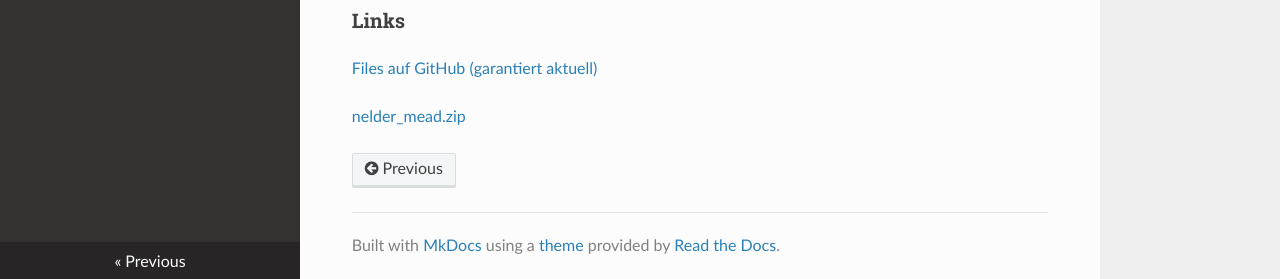
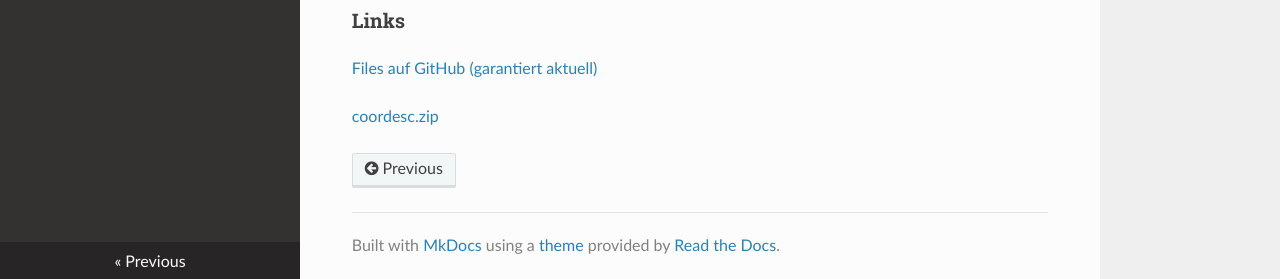
Before and after one commit to burnoutberni/univie-ops, an MkDocs documentation site: the page built from docs/koordinatenabstieg.md, in a window 1280 px wide and 900 px high, scrolled down 4267 px. Shown: the part 618-897 px from the top of the window. Built offline with MkDocs 1.6.1, drawn with Linux system fonts in a browser that asks for light colours; nearby versions of some CDN libraries; old or Windows-style settings are respelled for this version of MkDocs.

Commit message:
fix links

```diff
--- a/docs/koordinatenabstieg.md
+++ b/docs/koordinatenabstieg.md
@@ -195,4 +195,4 @@ Funktionalitäten an. Überschüssige Argumente werden ignoriert.
 
 [Files auf GitHub (garantiert aktuell)](https://github.com/burnoutberni/univie-ops/tree/master/src/coordesc)
 
-[nelder_mead.zip](https://github.com/burnoutberni/univie-ops/blob/master/src/nelder_mead.zip?raw=true)
+[coordesc.zip](https://github.com/burnoutberni/univie-ops/blob/master/src/coordesc.zip?raw=true)
```
